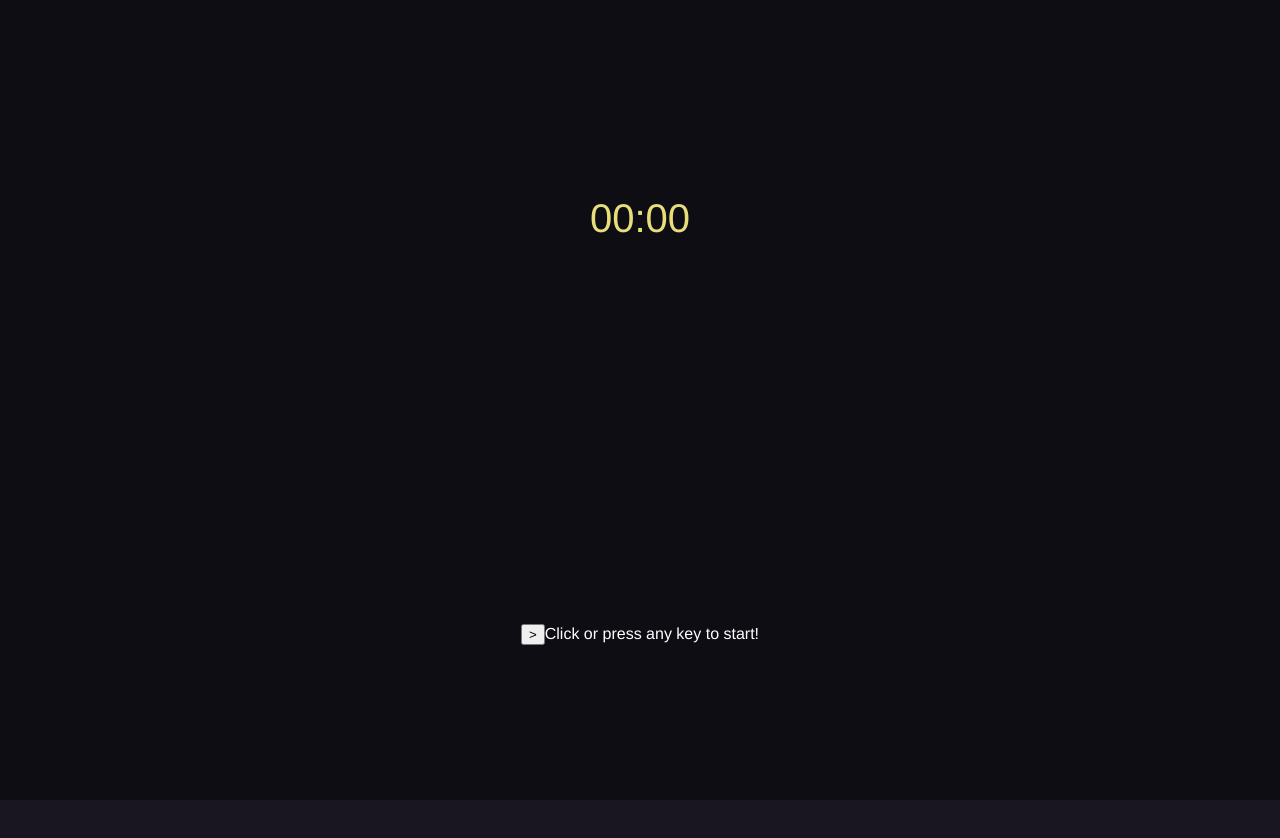
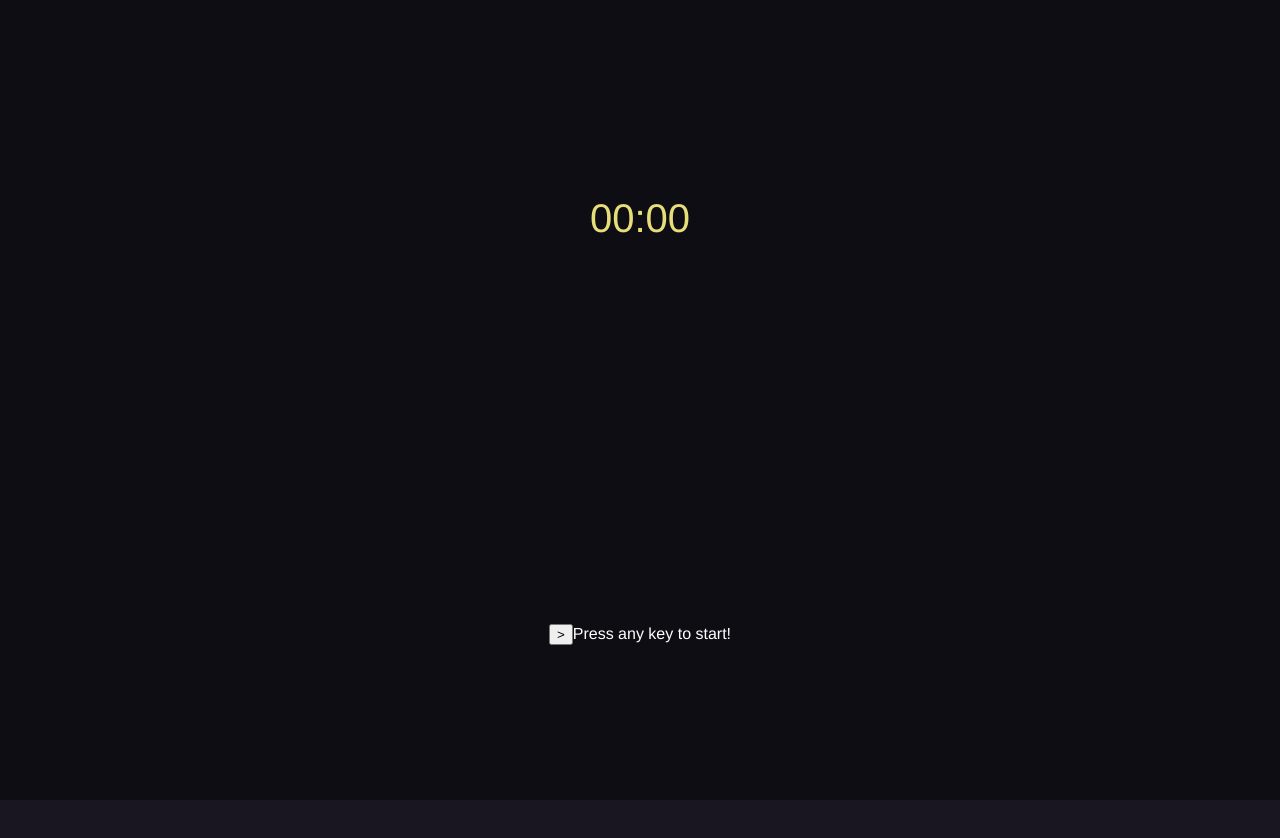
Before and after one commit to William-dev1992/FastCrudChallenge, a Vue app: page / in a window 1280 px wide. Shown: the top 838 px of the page. Built offline with nearby package versions, Linux system fonts and the light colour scheme; no server answers.

Commit message:
fix: change start text

```diff
--- a/src/views/Start.vue
+++ b/src/views/Start.vue
@@ -10,7 +10,7 @@
             :ref="component => textComponent = component"/>
         <div class="modal"  v-if="visible">
             <button @click="startTimer">></button>
-            Click or press any key to start!
+            Press any key to start!
         </div>
         <button v-if="!visible" @click="restartTimer">Restart</button>
     </div>
```
